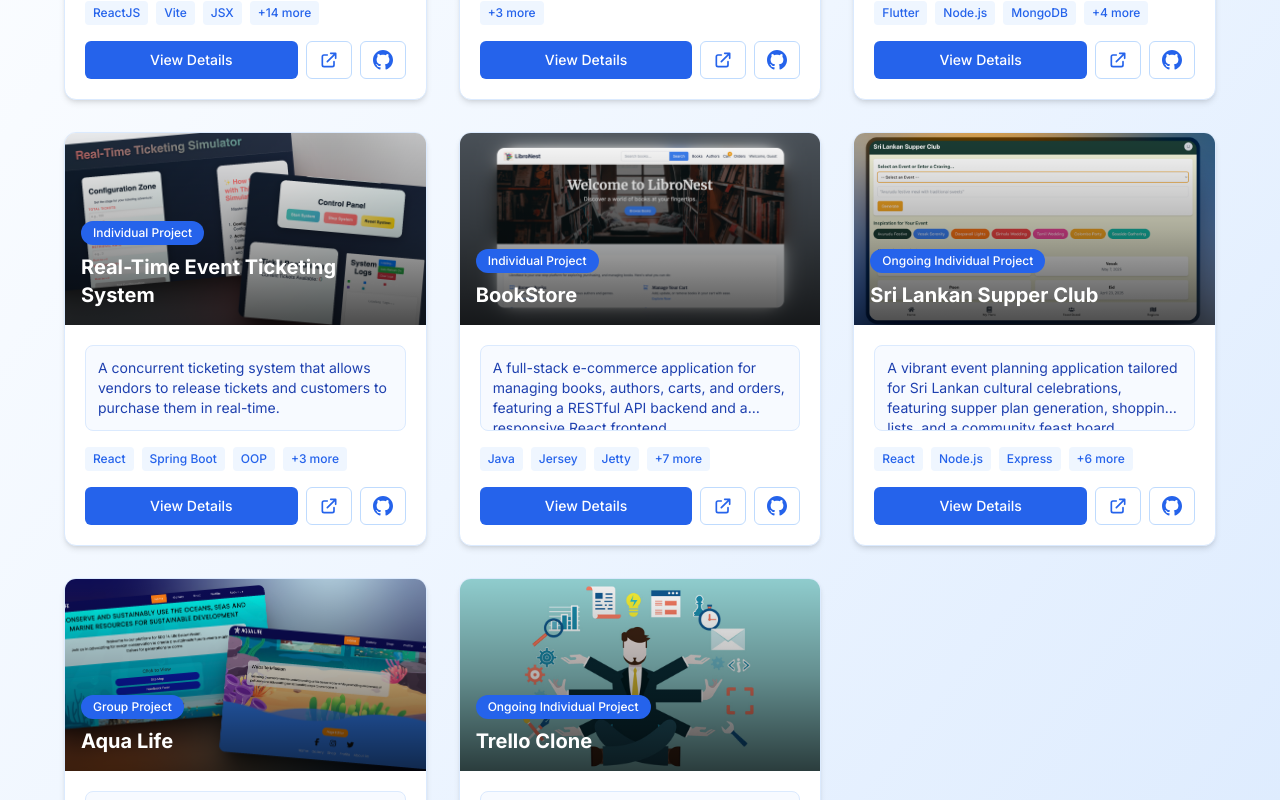
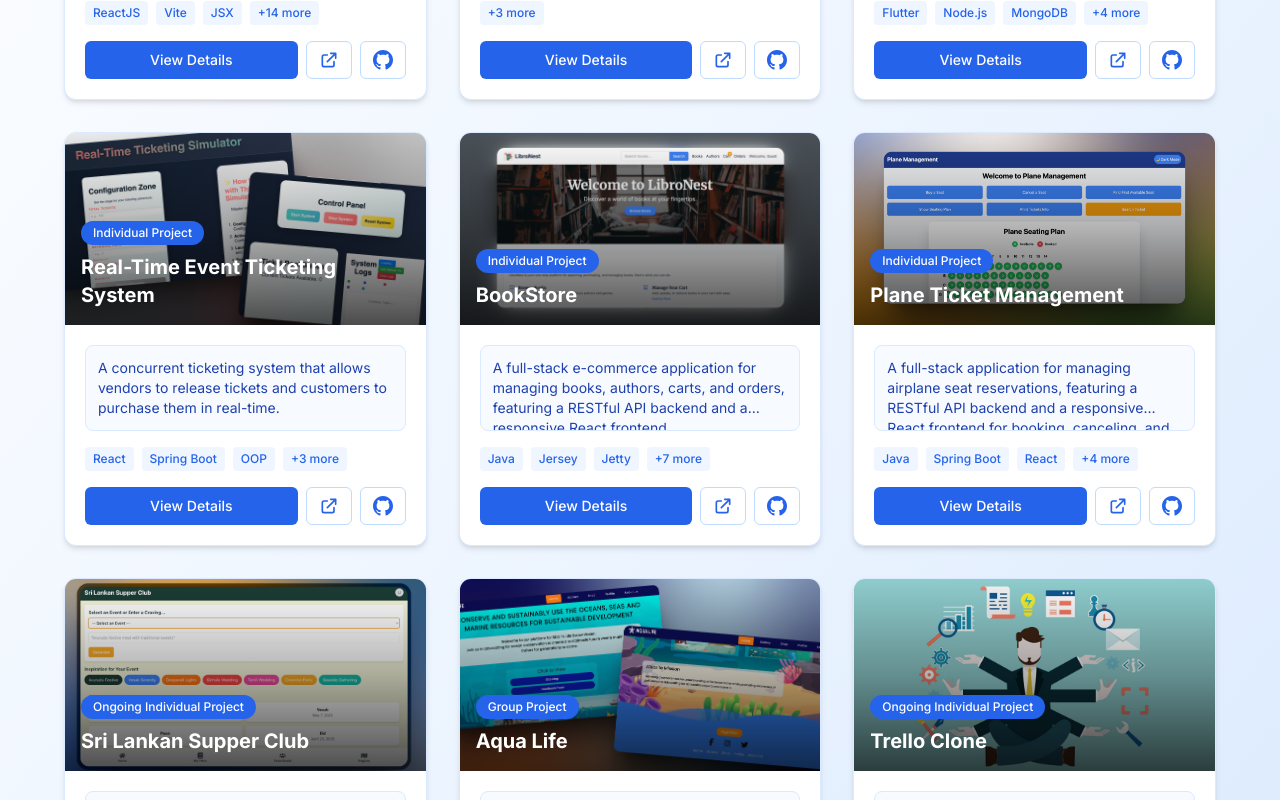
Before and after one commit to Jehanfernando02/My-portfolio, a Next.js app: page / in a window 1280 px wide. Shown: the part 2360-3160 px from the top of the page. Built offline with nearby package versions, Linux system fonts and the light colour scheme.

Commit message:
updated a project

```diff
--- a/components/Projects.tsx
+++ b/components/Projects.tsx
@@ -112,6 +112,18 @@ export default function Projects() {
 
     {
       "id": 6,
+      "title": "Plane Ticket Management",
+      "description": "A full-stack application for managing airplane seat reservations, featuring a RESTful API backend and a responsive React frontend for booking, canceling, and searching seats.",
+      "image": "/assets/plane-ticket.png",
+      "category": "Individual Project",
+      "details": "Plane Management is an application that enables users to manage airplane seat reservations, including booking, canceling, and searching for seats, as well as viewing the seating plan and ticket information. The backend, built with Spring Boot, provides a REST API with endpoints for retrieving the seating plan, booking/canceling seats, finding the first available seat, and managing tickets, using an in-memory data structure. The frontend, developed with React and Tailwind CSS, offers an intuitive UI with features like a visual seat map, forms for booking and canceling seats, and ticket search functionality. Key features include input validation, dynamic pricing based on seat position, light/dark theme support, and CORS for cross-origin requests. The backend is deployed on Render, and the frontend is hosted on Vercel.",
+      "technologies": ["Java", "Spring Boot", "React", "Tailwind CSS", "Fetch API", "Render", "Vercel"],
+      "liveLink": "https://plane-ticket-management.vercel.app/",
+      "githubLink": "https://github.com/Jehanfernando02/Plane-Ticket-Management"
+  },
+
+    {
+      "id": 7,
       "title": "Sri Lankan Supper Club",
       "description": "A vibrant event planning application tailored for Sri Lankan cultural celebrations, featuring supper plan generation, shopping lists, and a community feast board.",
       "image": "/assets/supper.png",
@@ -132,7 +144,7 @@ export default function Projects() {
       "githubLink": "https://github.com/Jehanfernando02/Supper-Club"
     },
     {
-      id: 7,
+      id: 8,
       title: "Aqua Life",
       description:
         "A website raising awareness about SDG 14, promoting ocean conservation and sustainable use of marine resources.",
@@ -148,7 +160,7 @@ export default function Projects() {
 
 
     {
-      id: 8,
+      id: 9,
       title: "Trello Clone",
       description: "A task management app with draggable task cards, customizable boards, and real-time updates.",
       image: "/assets/task.jpg",
```
Also changed, not shown: public/assets/plane-ticket.png (added), 1 other file (tests, documents, lock files or other folders).
